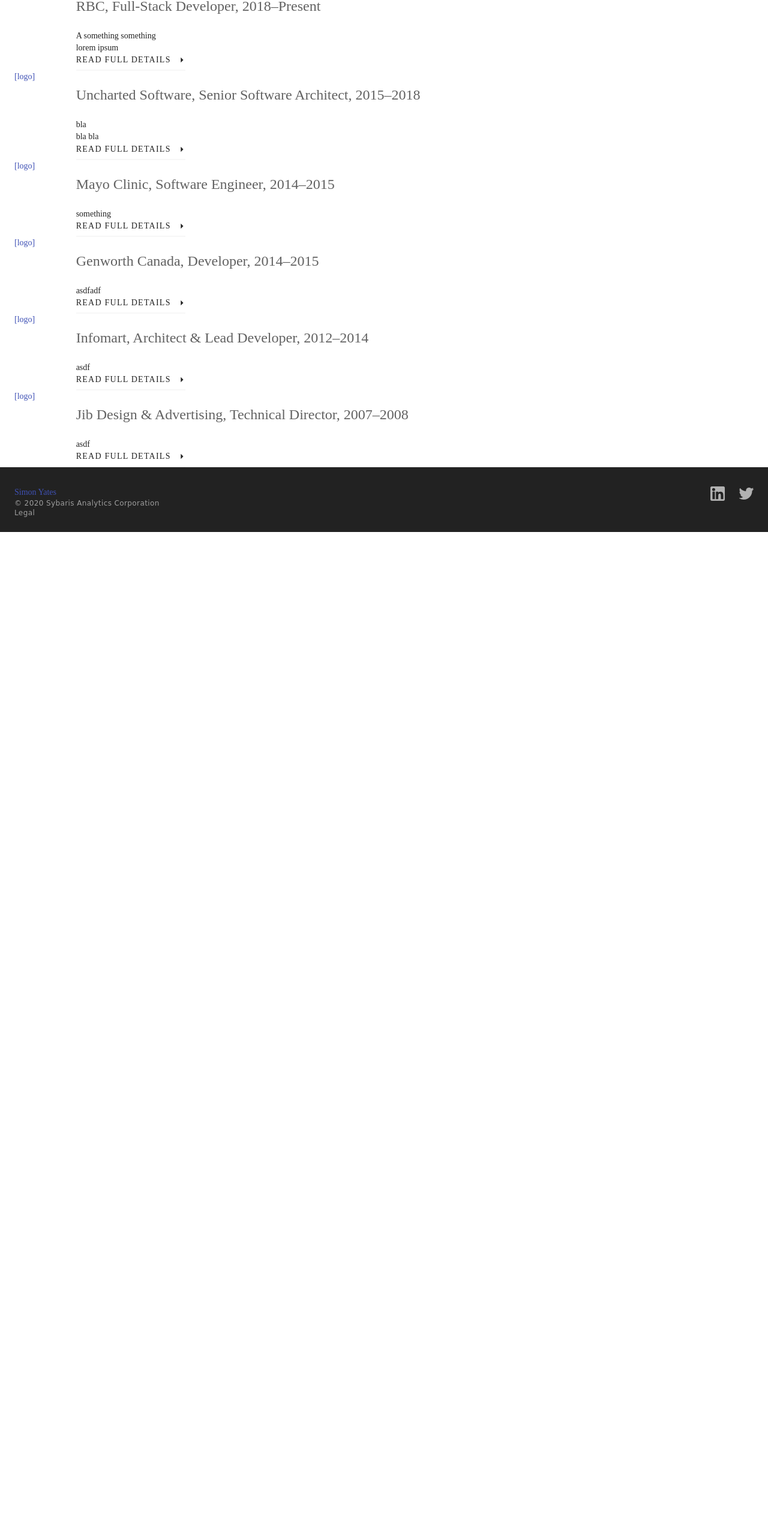
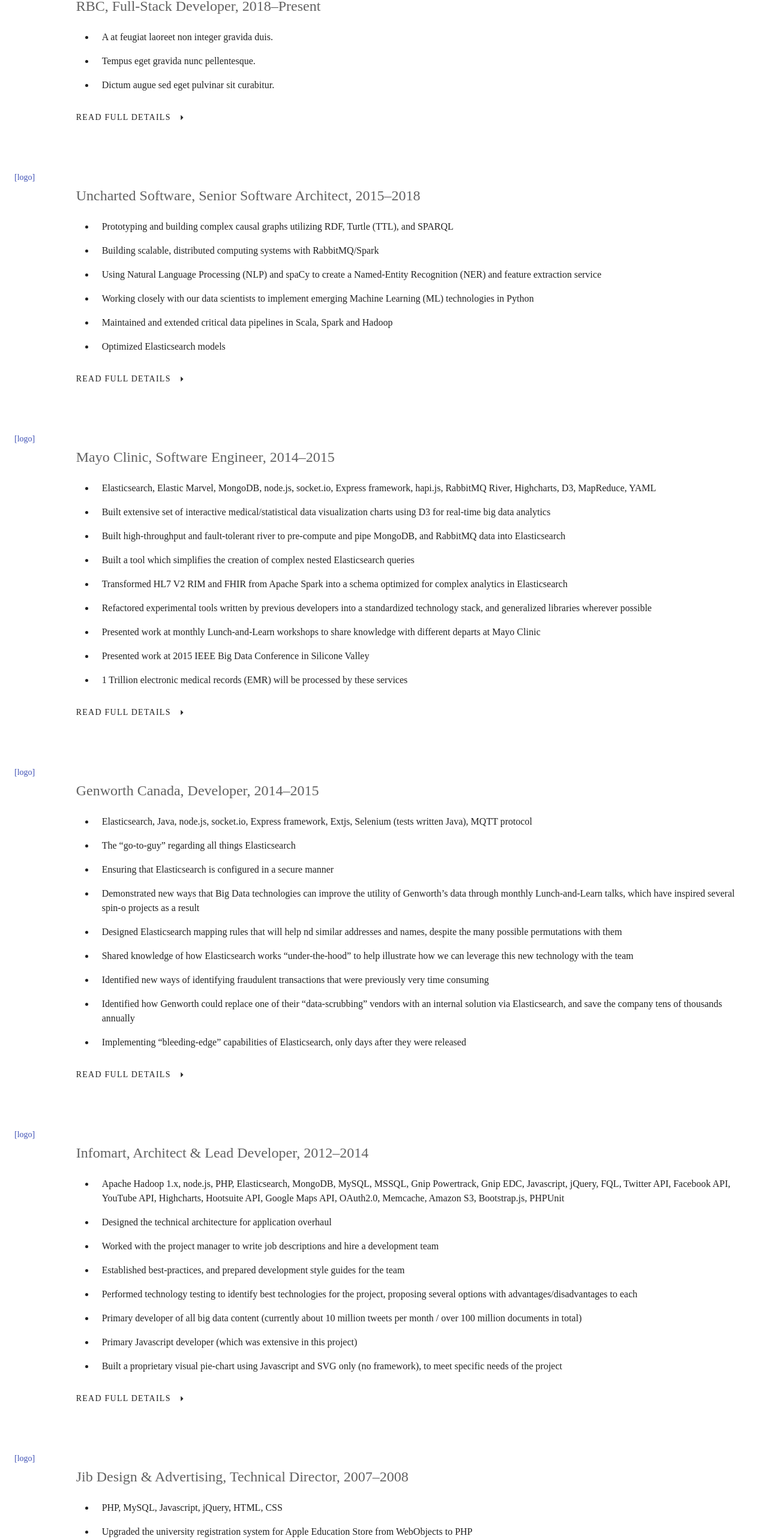
Before and after one commit to cheftechnical/simonyates, a React (Create React App) app: page /work in a window 1280 px wide. Shown: the part 222-2788 px from the top of the page at 60% size. Before the commit the page ends 1109 px from the top, so only its background shows below. Built offline with nearby package versions, Linux system fonts and the light colour scheme; a web font is replaced by a local one.

Commit message:
Styled the Work page

```diff
--- a/src/pages/Work/Experience.tsx
+++ b/src/pages/Work/Experience.tsx
@@ -1,5 +1,5 @@
 import * as React from 'react';
-import {Box, Button, Grid} from '@material-ui/core';
+import {Button, Grid} from '@material-ui/core';
 import {Link} from '@material-ui/core';
 import {Link as ReactRouterDom} from 'react-router-dom';
 import Typography from '../../styling/Typography';
@@ -16,8 +16,14 @@ interface Props {
 }
 
 const useStyles = makeStyles((theme) => ({
+	root: {
+		marginBottom: theme.spacing(72/8)
+	},
 	h3Link: {
 		color: color.grey['600']
+	},
+	readFullDetails: {
+		marginTop: theme.spacing(32/8)
 	}
 }));
 
@@ -26,7 +32,7 @@ export default function Experience(props: Props) {
 	const {children, employer, href, title, when} = props;
 
 	return (
-		<Grid container>
+		<Grid className={classes.root} container>
 			<Grid item xs={1}>
 				<Link component={ReactRouterDom} to={href}>[logo]</Link>
 			</Grid>
@@ -43,7 +49,7 @@ export default function Experience(props: Props) {
 
 				<div>{children}</div>
 
-				<div>
+				<div className={classes.readFullDetails}>
 					<Button endIcon={<ArrowRightIcon/>} href={href} variant="text">
 						Read Full Details
 					</Button>
--- a/src/pages/Work/Highlight.tsx
+++ /dev/null
@@ -1,13 +0,0 @@
-import * as React from 'react';
-
-interface Props {
-    children: any;
-}
-
-export default function Highlight(props: Props) {
-    const {children} = props;
-
-    return (
-        <div>{children}</div>
-    );
-}
--- /dev/null
+++ b/src/pages/Work/Li/intex.tsx
@@ -0,0 +1,24 @@
+import * as React from 'react';
+import {makeStyles} from '@material-ui/core/styles';
+
+interface Props {
+	children: string;
+}
+
+const useStyles = makeStyles((theme) => ({
+	li: {
+		...theme.typography.body1,
+		marginBottom: theme.spacing(16/8),
+		marginLeft: theme.spacing(-9/8),
+		paddingLeft: theme.spacing(12/8)
+	}
+}));
+
+export default function Li(props: Props) {
+	const classes = useStyles();
+	const {children} = props;
+
+	return (
+		<li className={classes.li}>{children}</li>
+	);
+};
--- /dev/null
+++ b/src/pages/Work/Ul/intex.tsx
@@ -0,0 +1,13 @@
+import * as React from 'react';
+
+interface Props {
+	children: any;
+}
+
+export default function Ul(props: Props) {
+	const {children} = props;
+
+	return (
+		<ul>{children}</ul>
+	);
+};
--- a/src/pages/Work/index.tsx
+++ b/src/pages/Work/index.tsx
@@ -1,9 +1,10 @@
 import * as React from 'react';
 import DefaultLayout from '../../layouts/Default';
 import Experience from './Experience';
-import Highlight from './Highlight';
 import Typography from '../../styling/Typography';
 import {Container} from '@material-ui/core';
+import Li from './Li/intex';
+import Ul from './Ul/intex';
 
 export default function Work() {
     return (
@@ -15,29 +16,75 @@ export default function Work() {
                 </Typography>
 
                 <Experience employer="RBC" href="/work/rbc" title="Full-Stack Developer" when="2018–Present">
-                    <Highlight>A something something</Highlight>
-                    <Highlight>lorem ipsum</Highlight>
+                    <Ul>
+                        <Li>A at feugiat laoreet non integer gravida duis.</Li>
+                        <Li>Tempus eget gravida nunc pellentesque.</Li>
+                        <Li>Dictum augue sed eget pulvinar sit curabitur.</Li>
+                    </Ul>
                 </Experience>
 
                 <Experience employer="Uncharted Software" href="/work/uncharted-software" title="Senior Software Architect" when="2015–2018">
-                    <Highlight>bla</Highlight>
-                    <Highlight>bla bla</Highlight>
+                    <Ul>
+                        <Li>Prototyping and building complex causal graphs utilizing RDF, Turtle (TTL), and SPARQL</Li>
+                        <Li>Building scalable, distributed computing systems with RabbitMQ/Spark</Li>
+                        <Li>Using Natural Language Processing (NLP) and spaCy to create a Named-Entity Recognition (NER) and feature extraction service</Li>
+                        <Li>Working closely with our data scientists to implement emerging Machine Learning (ML) technologies in Python</Li>
+                        <Li>Maintained and extended critical data pipelines in Scala, Spark and Hadoop</Li>
+                        <Li>Optimized Elasticsearch models</Li>
+                    </Ul>
                 </Experience>
 
                 <Experience employer="Mayo Clinic" href="/work/mayo-clinic" title="Software Engineer" when="2014–2015">
-                    <Highlight>something</Highlight>
+                    <Ul>
+                        <Li>Elasticsearch, Elastic Marvel, MongoDB, node.js, socket.io, Express framework, hapi.js, RabbitMQ River, Highcharts, D3, MapReduce, YAML</Li>
+                        <Li>Built extensive set of interactive medical/statistical data visualization charts using D3 for real-time big data analytics</Li>
+                        <Li>Built high-throughput and fault-tolerant river to pre-compute and pipe MongoDB, and RabbitMQ data into Elasticsearch</Li>
+                        <Li>Built a tool which simplifies the creation of complex nested Elasticsearch queries</Li>
+                        <Li>Transformed HL7 V2 RIM and FHIR from Apache Spark into a schema optimized for complex analytics in Elasticsearch</Li>
+                        <Li>Refactored experimental tools written by previous developers into a standardized technology stack, and generalized libraries wherever possible</Li>
+                        <Li>Presented work at monthly Lunch-and-Learn workshops to share knowledge with different departs at Mayo Clinic</Li>
+                        <Li>Presented work at 2015 IEEE Big Data Conference in Silicone Valley</Li>
+                        <Li>1 Trillion electronic medical records (EMR) will be processed by these services</Li>
+                    </Ul>
                 </Experience>
 
                 <Experience employer="Genworth Canada" href="/work/genworth-canada" title="Developer" when="2014–2015">
-                    <Highlight>asdfadf</Highlight>
+                    <Ul>
+                        <Li>Elasticsearch, Java, node.js, socket.io, Express framework, Extjs, Selenium (tests written Java), MQTT protocol</Li>
+                        <Li>The “go-to-guy” regarding all things Elasticsearch</Li>
+                        <Li>Ensuring that Elasticsearch is configured in a secure manner</Li>
+                        <Li>Demonstrated new ways that Big Data technologies can improve the utility of Genworth’s data through monthly Lunch-and-Learn talks, which have inspired several spin-o projects as a result</Li>
+                        <Li>Designed Elasticsearch mapping rules that will help nd similar addresses and names, despite the many possible permutations with them</Li>
+                        <Li>Shared knowledge of how Elasticsearch works “under-the-hood” to help illustrate how we can leverage this new technology with the team</Li>
+                        <Li>Identified new ways of identifying fraudulent transactions that were previously very time consuming</Li>
+                        <Li>Identified how Genworth could replace one of their “data-scrubbing” vendors with an internal solution via Elasticsearch, and save the company tens of thousands annually</Li>
+                        <Li>Implementing “bleeding-edge” capabilities of Elasticsearch, only days after they were released</Li>
+                    </Ul>
                 </Experience>
 
                 <Experience employer="Infomart" href="/work/infomart" title="Architect & Lead Developer" when="2012–2014">
-                    <Highlight>asdf</Highlight>
+                    <Ul>
+                        <Li>Apache Hadoop 1.x, node.js, PHP, Elasticsearch, MongoDB, MySQL, MSSQL, Gnip Powertrack, Gnip EDC, Javascript, jQuery, FQL, Twitter API, Facebook API, YouTube API, Highcharts, Hootsuite API, Google Maps API, OAuth2.0, Memcache, Amazon S3, Bootstrap.js, PHPUnit</Li>
+                        <Li>Designed the technical architecture for application overhaul</Li>
+                        <Li>Worked with the project manager to write job descriptions and hire a development team</Li>
+                        <Li>Established best-practices, and prepared development style guides for the team</Li>
+                        <Li>Performed technology testing to identify best technologies for the project, proposing several options with advantages/disadvantages to each</Li>
+                        <Li>Primary developer of all big data content (currently about 10 million tweets per month / over 100 million documents in total)</Li>
+                        <Li>Primary Javascript developer (which was extensive in this project)</Li>
+                        <Li>Built a proprietary visual pie-chart using Javascript and SVG only (no framework), to meet specific needs of the project</Li>
+                    </Ul>
                 </Experience>
 
                 <Experience employer="Jib Design & Advertising" href="/work/jib-design-and-advertising" title="Technical Director" when="2007–2008">
-                    <Highlight>asdf</Highlight>
+                    <Ul>
+                        <Li>PHP, MySQL, Javascript, jQuery, HTML, CSS</Li>
+                        <Li>Upgraded the university registration system for Apple Education Store from WebObjects to PHP</Li>
+                        <Li>Lead development of HTML emails for Apple Canada, including production and deployment to appropriate demographics</Li>
+                        <Li>Security audits to prevent SQL injection, Session/Cookie hijacking, etc</Li>
+                        <Li>Reverse engineering of Google PageRank formula for better understanding of SEO strategies</Li>
+                        <Li>Designed multilingual solutions based on client needs and budget. Projects were developed using LAMP, ASP (design requirement). Moneris</Li>
+                        <Li>API, integration with Athens stock exchange API</Li>
+                    </Ul>
                 </Experience>
             </Container>
         </DefaultLayout>
--- a/src/styling/DefaultTheme.tsx
+++ b/src/styling/DefaultTheme.tsx
@@ -113,7 +113,7 @@ const theme = createMuiTheme({
 
 				'& .MuiButton-label': {
 					paddingBottom: rem(6),
-					borderBottom: `2px solid ${color.grey['50']}`
+					borderBottom: `2px solid ${color.white}`
 				},
 
 				'&:hover': {
@@ -126,7 +126,7 @@ const theme = createMuiTheme({
 					'& .MuiButton-label .MuiButton-endIcon': {
 						paddingBottom: rem(6),
 						marginBottom: '-8px',
-						borderBottom: `2px solid ${color.grey['50']}`
+						borderBottom: `2px solid ${color.white}`
 					}
 				},
 
```
